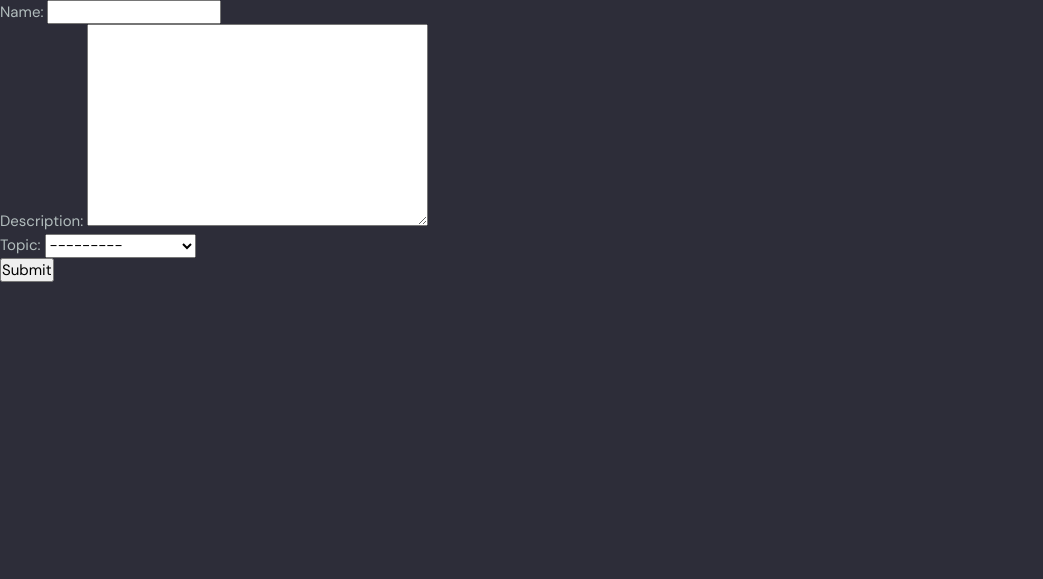
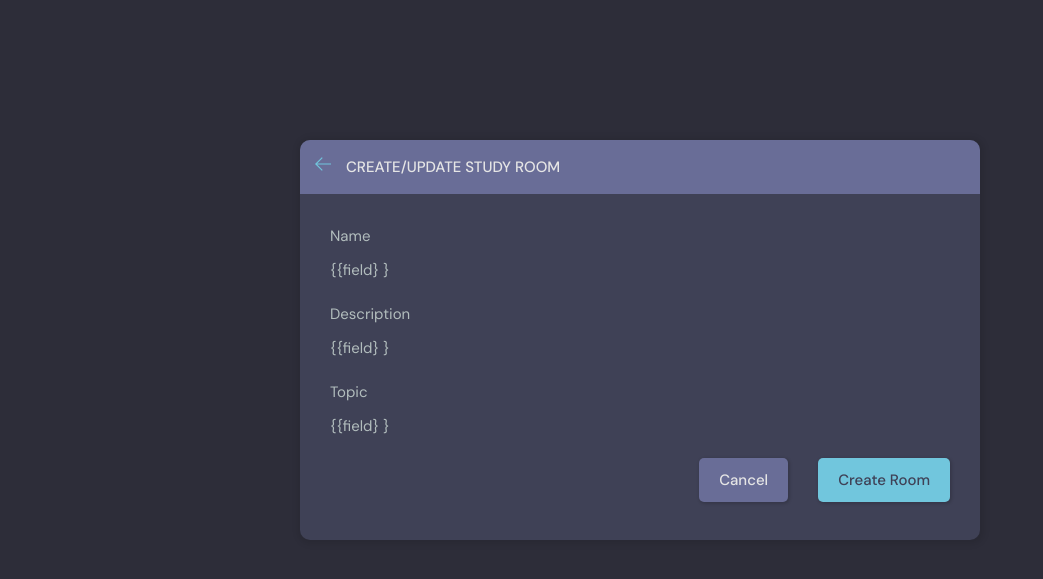
Before and after one commit to Hardikmaind/my-studybud, a Django app: page /create-room/ in a window 1280 px wide. Shown: the part 76-655 px from the top of the page, without its empty margins (0-1043 px from the left). Run offline with Django 4.2, Linux system fonts and the light colour scheme; a user stored in the database is signed in; data comes from the database, SQL or seed files in the repository; both versions use the stored data as it was after the commit.

Commit message:
done styling the create room form...now trying something new(addding input field that also has a dropdown select option here)

```diff
--- a/studybud/base/templates/base/home.html
+++ b/studybud/base/templates/base/home.html
@@ -38,7 +38,7 @@
           <h2>Study Room</h2>
           <p>{{room_count}} Rooms available</p>
         </div>
-        <a class="btn btn--main" href="create-room.html">
+        <a class="btn btn--main" href="{% url 'create-room' %}">
           <svg
             version="1.1"
             xmlns="http://www.w3.org/2000/svg"
@@ -65,4 +65,4 @@
 
   </div>
 </main>
-{% endblock %}
+{% endblock content %}
--- a/studybud/base/templates/base/home_old.html
+++ b/studybud/base/templates/base/home_old.html
@@ -33,5 +33,5 @@
    {% include 'base/activity_component.html' %}
   </div>
 
-  {% endblock %}
+  {% endblock content %}
 </div>
--- a/studybud/base/templates/base/profile.html
+++ b/studybud/base/templates/base/profile.html
@@ -1,4 +1,5 @@
 {% extends 'main.html' %}
+{% load static %}
 {% block content %}
   <main class="profile-page layout layout--3">
     <div class="container">
@@ -46,4 +47,6 @@
       <!-- Activities End -->
     </div>
   </main>
-{% endblock %}
+  <script src="{% static 'js/script.js' %}"></script>
+
+{% endblock content %}
--- a/studybud/base/templates/base/profile_old.html
+++ b/studybud/base/templates/base/profile_old.html
@@ -12,4 +12,4 @@
     <div>{%include 'base/activity_component.html' %}</div>
 
 </div>
-{% endblock %}
+{% endblock content %}
--- a/studybud/base/templates/base/room.html
+++ b/studybud/base/templates/base/room.html
@@ -169,4 +169,4 @@
     <!--  End -->
   </div>
 </main>
-{% endblock %}
+{% endblock content %}
--- a/studybud/base/templates/base/room_form.html
+++ b/studybud/base/templates/base/room_form.html
@@ -1,16 +1,58 @@
-{% extends 'main.html'%}
+
+{% extends 'main.html' %}
 {% block content %}
-<div>
-    <!-- in this below form if  i dont specify the action the form will be posted at the current url that we are at   .  -->
-    <form  method="POST" action="">
-        {% csrf_token %}
-        <!-- inside of every form in django we need to add csef_token. this below token will be sent on every form token .this will prevent any external attacks-->
+
+
+  <main class="create-room layout">
+    <div class="container">
+      <div class="layout__box">
+        <div class="layout__boxHeader">
+          <div class="layout__boxTitle">
+            <a href="{% url 'home' %}">
+              <svg version="1.1" xmlns="http://www.w3.org/2000/svg" width="32" height="32" viewBox="0 0 32 32">
+                <title>arrow-left</title>
+                <path
+                  d="M13.723 2.286l-13.723 13.714 13.719 13.714 1.616-1.611-10.96-10.96h27.625v-2.286h-27.625l10.965-10.965-1.616-1.607z">
+                </path>
+              </svg>
+            </a>
+            <h3>Create/Update Study Room</h3>
+          </div>
+        </div>
+        <div class="layout__body">
+          <form class="form" action="#" method="POST">
+            {% csrf_token %}
+            {% for field in form %}
+            <div class="form__group">
+              <label for="room_name">{{field.label}}</label>
+              {{field}  }
+
+              <!-- <input id="room_name" name="room_name" type="text" placeholder="E.g. Mastering Python + Django" /> -->
+            </div>
+            {% endfor %}
+
+            <!-- <div class="form__group">
+              <label for="room_topic">Topic</label>
+              <input required type="text" name="topic" id="room_topic" list="topic-list" />
+              <datalist id="topic-list">
+                <select id="room_topic">
+                  <option value="">Select your topic</option>
+                  <option value="Python">Python</option>
+                  <option value="Django">Django</option>
+                </select>
+              </datalist>
+
+            </div> -->
 
 
 
-        <!--  in the below we passed the form.as_p this as_p will pass the form as a paragraph -->
-        {{form.as_p}}         <!-- whatever written in content dictionary we pass it like this-->
-        <input type="submit" value="Submit">
-    </form>
-</div>
+            <div class="form__action">
+              <a class="btn btn--dark" href="index.html">Cancel</a>
+              <button class="btn btn--main" type="submit">Create Room</button>
+            </div>
+          </form>
+        </div>
+      </div>
+    </div>
+  </main>
 {% endblock content %}
--- a/studybud/base/templates/base/room_old.html
+++ b/studybud/base/templates/base/room_old.html
@@ -54,4 +54,4 @@
     <hr />
   </div>
 </div>
-{% endblock %}
+{% endblock content %}
--- a/studybud/templates/main.html
+++ b/studybud/templates/main.html
@@ -18,7 +18,7 @@
       <li>{{ message }}</li>
       {% endfor %}
     </ul>
-    {% endif %} {% block content %} {% endblock %}
+    {% endif %} {% block content %} {% endblock content %}
 
 
     <script src="{% static 'js/script.js' %}"></script>
```
Also changed, not shown: studybud/base/templates/base/room_form_old.html (added, +16 -0 lines), studybud/db.sqlite3.
